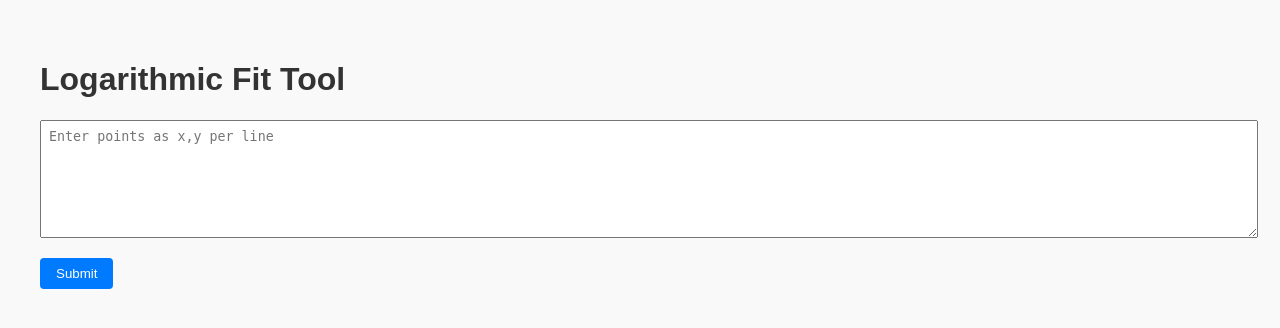
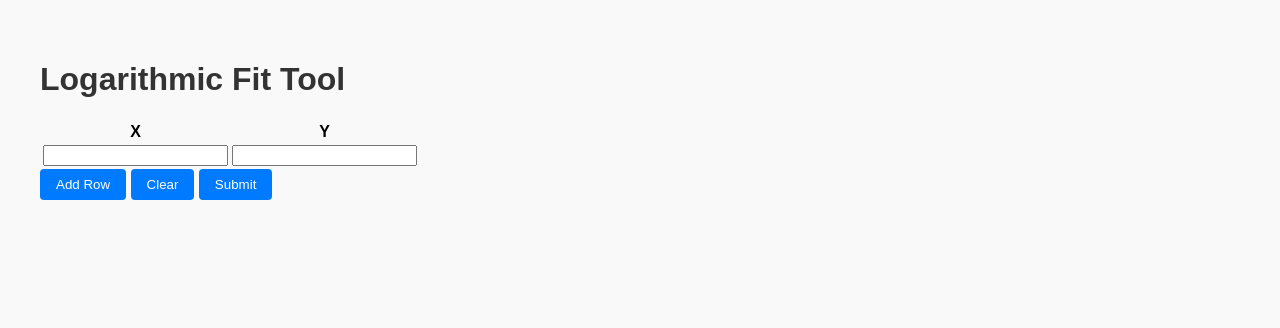
Before and after one commit to jacobsriraman/my-stp, a Flask app: page / in a window 1280 px wide. Shown: the top 328 px of the page. Run offline with Flask 3, Linux system fonts and the light colour scheme.

Commit message:
Change data input form to table format

```diff
--- a/static/script.js
+++ b/static/script.js
@@ -1,12 +1,21 @@
 // static/script.js
 document.getElementById('data-form').addEventListener('submit', async function(e) {
     e.preventDefault();
-    const input = document.getElementById('points').value;
+    const tableRows = document.querySelectorAll('#input-table tbody tr');
+    let points = [];
+
+    tableRows.forEach(row => {
+        const x = row.cells[0].querySelector('input').value;
+        const y = row.cells[1].querySelector('input').value;
+        if (x !== '' && y !== '') {
+            points.push(`${x},${y}`);
+        }
+    });
 
     const response = await fetch('/compute', {
         method: 'POST',
         headers: { 'Content-Type': 'application/json' },
-        body: JSON.stringify({ points: input })
+        body: JSON.stringify({ points: points.join('\n') })
     });
 
     const result = document.getElementById('result');
@@ -21,3 +30,17 @@ document.getElementById('data-form').addEventListener('submit', async function(e
         result.innerHTML = `Error: ${data.error}`;
     }
 });
+
+// Add row functionality
+document.getElementById('add-row').addEventListener('click', function () {
+    const tableBody = document.querySelector('#input-table tbody');
+    const newRow = document.createElement('tr');
+    newRow.innerHTML = '<td><input type="number" step="any"></td><td><input type="number" step="any"></td>';
+    tableBody.appendChild(newRow);
+});
+
+// Clear table functionality
+document.getElementById('clear-table').addEventListener('click', function () {
+    const tableBody = document.querySelector('#input-table tbody');
+    tableBody.innerHTML = '<tr><td><input type="number" step="any"></td><td><input type="number" step="any"></td></tr>';
+});
--- a/templates/index.html
+++ b/templates/index.html
@@ -10,7 +10,16 @@
 <body>
     <h1>Logarithmic Fit Tool</h1>
     <form id="data-form">
-        <textarea id="points" placeholder="Enter points as x,y per line"></textarea>
+        <table id="input-table">
+            <thead>
+                <tr><th>X</th><th>Y</th></tr>
+            </thead>
+            <tbody>
+                <tr><td><input type="number" step="any"></td><td><input type="number" step="any"></td></tr>
+            </tbody>
+        </table>
+        <button type="button" id="add-row">Add Row</button>
+        <button type="button" id="clear-table">Clear</button>
         <button type="submit">Submit</button>
     </form>
     <div id="result"></div>
```
